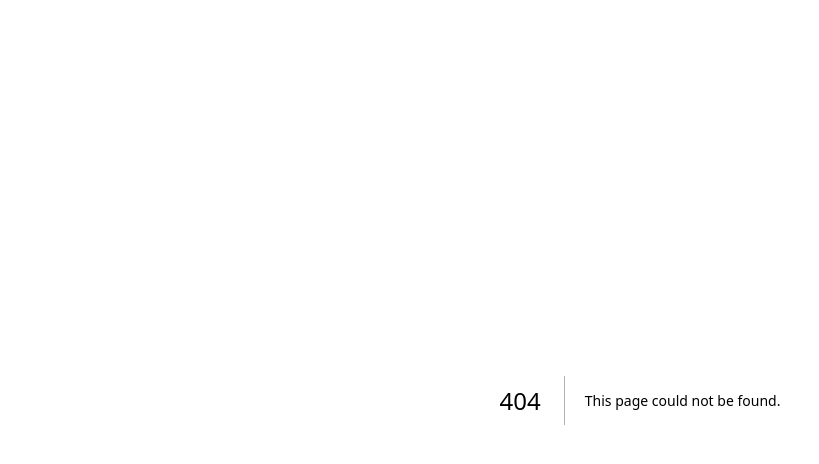
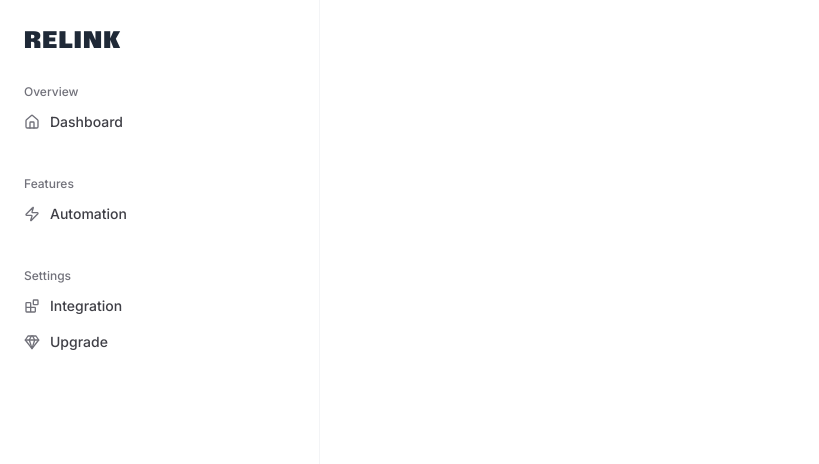
Before and after one commit to chandankrr/relink, a Next.js app: page /dashboard/1 in a window 1280 px wide. Before the commit this address had no page. Shown: the top 464 px of the page, without its empty margins (0-819 px from the left). Built offline with nearby package versions, Linux system fonts and the light colour scheme.

Commit message:
feat: design sidebar for dashboard

```diff
--- a/app/(auth)/layout.tsx
+++ b/app/(auth)/layout.tsx
@@ -1,20 +1,14 @@
-import React from "react";
-
 import { Navbar } from "@/components/navbar";
 
-type Props = {
-  children: React.ReactNode;
-};
-
-const Layout = ({ children }: Props) => {
+const AuthLayout = ({ children }: { children: React.ReactNode }) => {
   return (
     <>
       <Navbar isDefault={false} />
-      <div className="mt-16 h-[calc(100vh-64px)] flex justify-center items-center">
+      <div className="mt-16 h-[calc(100vh-64px)] bg-gray-50 flex justify-center items-center">
         {children}
       </div>
     </>
   );
 };
 
-export default Layout;
+export default AuthLayout;
--- /dev/null
+++ b/app/(protected)/dashboard/[slug]/layout.tsx
@@ -0,0 +1,23 @@
+import { Sidebar } from "@/components/slidebar";
+
+interface DashboardLayoutProps {
+  params: { slug: string };
+  children: React.ReactNode;
+}
+
+export default async function DashboardLayout({
+  params,
+}: DashboardLayoutProps) {
+  const { slug } = await params;
+
+  // WIP: Query client to fetch data
+
+  return (
+    <div className="h-screen flex flex-col md:flex-row bg-white overflow-hidden">
+      {/* sidebar for desktop */}
+      <div className="hidden md:block w-64 lg:w-80 border-r border-gray-100 p-6 h-full text-gray-800 relative z-10">
+        <Sidebar slug={slug} />
+      </div>
+    </div>
+  );
+}
--- /dev/null
+++ b/app/(protected)/dashboard/[slug]/page.tsx
@@ -0,0 +1,3 @@
+export default function Page() {
+  return <div>Dashboard</div>;
+}
--- /dev/null
+++ b/app/(protected)/dashboard/loading.tsx
@@ -0,0 +1,11 @@
+import { Loader } from "@/components/loader";
+
+export default function Loading() {
+  return (
+    <div className="flex justify-center items-center h-screen">
+      <Loader className="animate-spin" color="black" state>
+        ...Loading
+      </Loader>
+    </div>
+  );
+}
--- /dev/null
+++ b/app/(protected)/dashboard/page.tsx
@@ -0,0 +1,6 @@
+export default function Page() {
+  // WIP: server action to onboard user
+  // WIP 200 || 201
+
+  return <div>Page</div>;
+}
--- /dev/null
+++ b/components/loader.tsx
@@ -0,0 +1,20 @@
+import { LoaderCircle } from "lucide-react";
+
+import { cn } from "@/lib/utils";
+
+interface LoaderProps {
+  state: boolean;
+  className?: string;
+  children: React.ReactNode;
+  color?: string;
+}
+
+export const Loader = ({ state, children, className, color }: LoaderProps) => {
+  return state ? (
+    <div className={cn(className)}>
+      <LoaderCircle className={`fill-${color} text-${color}`} />
+    </div>
+  ) : (
+    children
+  );
+};
--- /dev/null
+++ b/components/slidebar.tsx
@@ -0,0 +1,94 @@
+import { Blocks, Gem, House, LucideIcon, Zap } from "lucide-react";
+import Link from "next/link";
+import { v4 as uuid } from "uuid";
+
+import { cn } from "@/lib/utils";
+import { UserButton } from "@clerk/nextjs";
+
+import { buttonVariants } from "./ui/button";
+
+interface SidebarItem {
+  id: string;
+  icon: LucideIcon;
+  label: string;
+}
+
+interface SidebarCategory {
+  category: string;
+  items: SidebarItem[];
+}
+
+const SIDEBAR_ITEMS: SidebarCategory[] = [
+  {
+    category: "Overview",
+    items: [{ id: uuid(), icon: House, label: "dashboard" }],
+  },
+  {
+    category: "Features",
+    items: [{ id: uuid(), icon: Zap, label: "automation" }],
+  },
+  {
+    category: "Settings",
+    items: [
+      { id: uuid(), icon: Blocks, label: "integration" },
+      { id: uuid(), icon: Gem, label: "upgrade" },
+    ],
+  },
+];
+
+export const Sidebar = ({ slug }: { slug: string }) => {
+  return (
+    <div className="space-y-4 md:space-y-6 z-20 flex flex-col h-full">
+      {/* logo */}
+      <Link
+        href="/"
+        className="text-2xl font-bold tracking-wider uppercase font-heading md:h-auto"
+      >
+        Relink
+      </Link>
+
+      {/* navigation items */}
+      <div className="flex-grow">
+        <ul>
+          {SIDEBAR_ITEMS.map(({ category, items }) => (
+            <li key={category} className="mb-4 md:mb-8">
+              <p className="text-xs font-medium leading-6 text-zinc-500">
+                {category}
+              </p>
+              <div className="-mx-2 flex flex-1 flex-col">
+                {items.map((item) => (
+                  <Link
+                    key={item.id}
+                    href={`/dashboard/${slug}/${item.label === "dashboard" ? "/" : item.label}`}
+                    className={cn(
+                      buttonVariants({ variant: "ghost" }),
+                      "w-full justify-start group flex items-center gap-x-2.5 px-2 py-1.5 text-sm font-medium leading-6 text-zinc-700 hover:bg-gray-50 transition capitalize"
+                    )}
+                  >
+                    <item.icon className="size-4 text-zinc-500 group-hover:text-zinc-700" />
+                    {item.label}
+                  </Link>
+                ))}
+              </div>
+            </li>
+          ))}
+        </ul>
+      </div>
+
+      <div className="flex flex-col">
+        <hr className="my-4 md:my-6 w-full h-px bg-gray-100" />
+
+        <UserButton
+          showName
+          appearance={{
+            elements: {
+              userButtonBox: "flex-row-reverse",
+              userButtonTrigger:
+                "focus:ring-0 focus:ring-offset-0 outline-none !ring-0 !outline-none",
+            },
+          }}
+        />
+      </div>
+    </div>
+  );
+};
--- a/package.json
+++ b/package.json
@@ -25,7 +25,8 @@
     "react": "^19.0.0",
     "react-dom": "^19.0.0",
     "tailwind-merge": "^2.5.5",
-    "tailwindcss-animate": "^1.0.7"
+    "tailwindcss-animate": "^1.0.7",
+    "uuid": "^11.0.3"
   },
   "devDependencies": {
     "@eslint/eslintrc": "^3",
```
Also changed, not shown: 1 other file (tests, documents, lock files or other folders).
